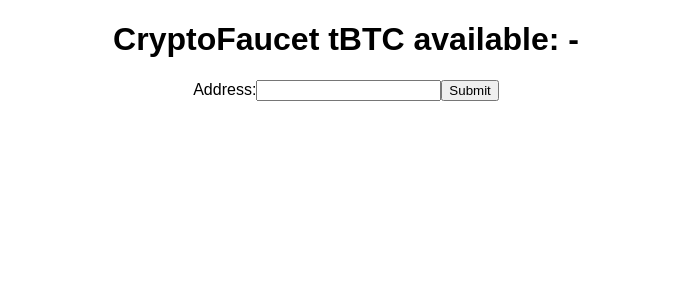
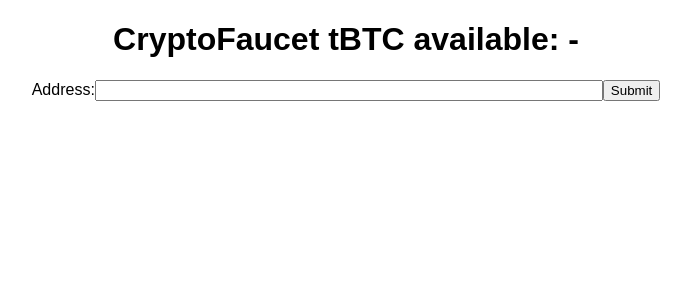
Before and after one commit to kevinhcolgan/cryptofaucet, a React (Create React App) app: page / in a window 1280 px wide. Shown: the top 300 px of the page, without its empty margins (294-985 px from the left). Built offline with nearby package versions, Linux system fonts and the light colour scheme; no server answers.

Commit message:
added styling for input address to be wider

```diff
--- a/package.json
+++ b/package.json
@@ -36,9 +36,6 @@
     "enzyme": "^3.6.0",
     "enzyme-adapter-react-16": "^1.5.0",
     "eslint": "^5.0.0",
-    "eslint-config-airbnb": "^17.0.0",
-    "eslint-plugin-import": "^2.11.0",
-    "eslint-plugin-jsx-a11y": "^6.0.3",
     "eslint-plugin-react": "^7.7.0",
     "file-loader": "^1.1.11",
     "html-webpack-plugin": "^3.2.0",
--- a/src/client/App.css
+++ b/src/client/App.css
@@ -26,3 +26,7 @@
   from { transform: rotate(0deg); }
   to { transform: rotate(360deg); }
 }
+
+.faucet [name=address] {
+  width: 500px;
+}
```
